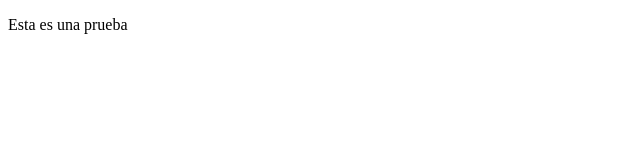
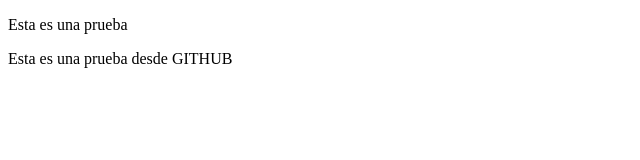
Before and after one commit to jcordovaj/repoM2_pruebas, a plain HTML site: page Index.html in a window 1280 px wide. Shown: the whole page, without its empty margins (0-640 px from the left). Drawn offline with Linux system fonts and the light colour scheme.

Commit message:
Prueba commit desde Github Index.html

```diff
--- a/Index.html
+++ b/Index.html
@@ -7,6 +7,7 @@
 </head>
 <body>
     <p>Esta es una prueba</p>
+    <p>Esta es una prueba desde GITHUB</p>
 
 </body>
 </html>
```
